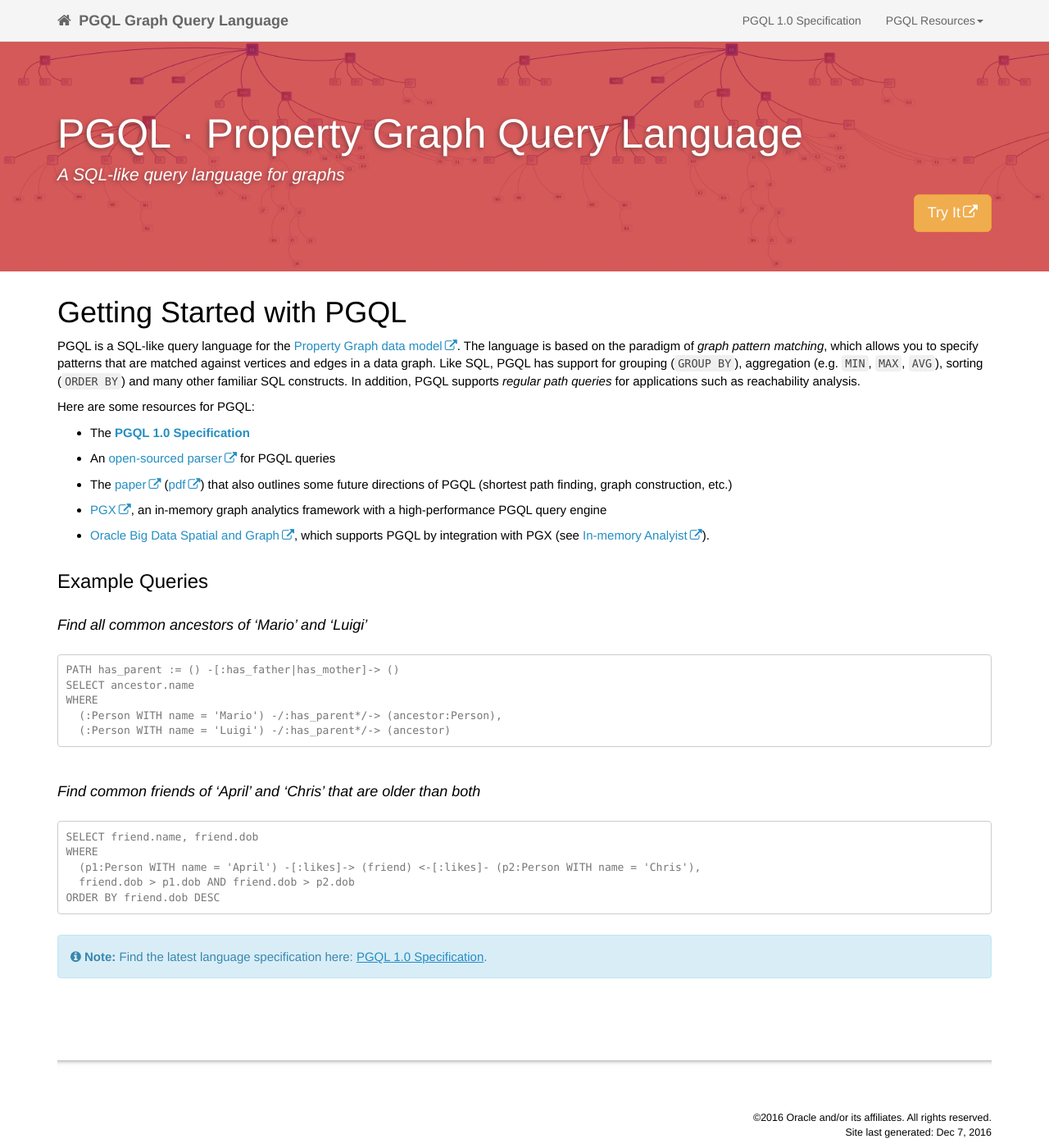
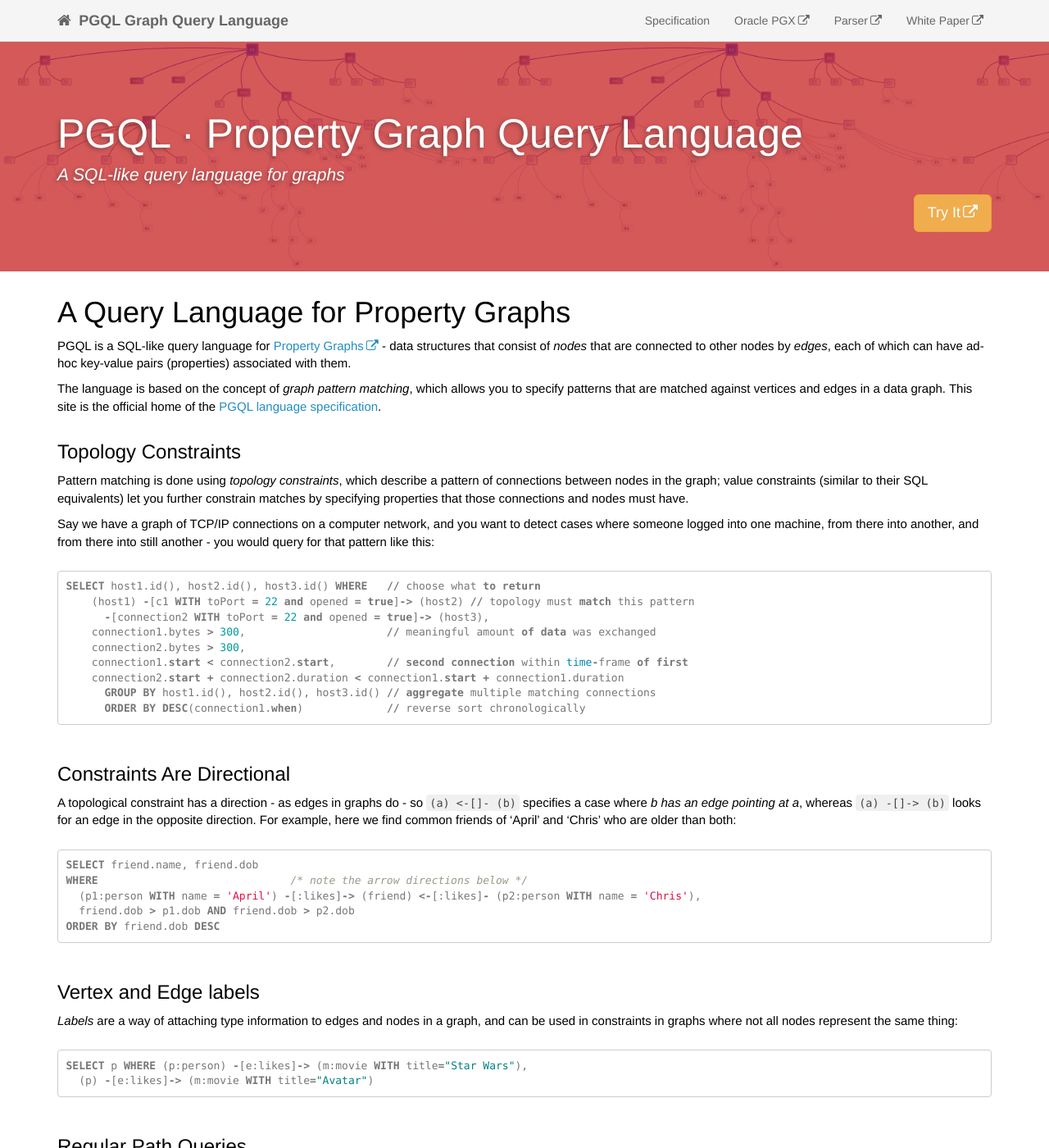
Before and after one commit to oracle/pgql-lang, a Jekyll site: the page built from index.md, in a window 1280 px wide and 1400 px high. Shown: the whole window at 82% size. Built offline with Jekyll 4.4.1, drawn with Linux system fonts in a browser that asks for light colours; nearby versions of some CDN libraries; comment, search, counter and statistics services are not loaded; some of the changed text lies outside the part shown.

Commit message:
home page from Tim

````diff
--- a/_layouts/default.html
+++ b/_layouts/default.html
@@ -92,7 +92,7 @@
     <!-- Content Column -->
 
     {% if page.url contains 'index.html' %}
-    <div style="margin-top:290px;> <!-- make it span over the entire page -->
+    <div style="margin-top:220px;> <!-- make it span over the entire page -->
     {% else %}
     <div class="col-md-9">
     {% endif %}
--- a/index.md
+++ b/index.md
@@ -1,30 +1,75 @@
 ---
-title: Getting Started with PGQL
-keywords: pgql graph query language
+title: Home
 permalink: /index.html
 toc: false
+keywords: pgql graph query language database analytics social
 ---
 
-PGQL is a SQL-like query language for the [Property Graph data model](https://github.com/tinkerpop/blueprints/wiki/Property-Graph-Model).
-The language is based on the paradigm of _graph pattern matching_, which allows you to specify patterns that are matched against vertices and edges in a data graph.
-Like SQL, PGQL has support for grouping (`GROUP BY`), aggregation (e.g. `MIN`, `MAX`, `AVG`), sorting (`ORDER BY`) and many other familiar SQL constructs.
-In addition, PGQL supports _regular path queries_ for applications such as reachability analysis.
+A Query Language for Property Graphs
+====================================
 
-Here are some resources for PGQL:
+PGQL is a SQL-like query language for [Property Graphs](https://github.com/tinkerpop/blueprints/wiki/Property-Graph-Model) - data structures that consist of *nodes* that are connected to other nodes by *edges*, each of which can have ad-hoc key-value pairs (properties) associated with them.
 
- - The [**PGQL 1.0 Specification**](spec/1.0/)
- - An [open-sourced parser](https://github.com/oracle/pgql-lang) for PGQL queries
- - The [paper](http://dl.acm.org/citation.cfm?id=2960421) ([pdf](http://event.cwi.nl/grades/2016/07-VanRest.pdf)) that also outlines some future directions of PGQL
-   (shortest path finding, graph construction, etc.)
- - [PGX](http://www.oracle.com/technetwork/oracle-labs/parallel-graph-analytics/overview/index.html), an in-memory graph analytics framework with a high-performance PGQL query engine
- - [Oracle Big Data Spatial and Graph](http://www.oracle.com/technetwork/database/database-technologies/bigdata-spatialandgraph/overview/index.html), which supports PGQL by integration with PGX
-   (see [In-memory Analyist](http://docs.oracle.com/bigdata/bda45/BDSPA/using-inmem-analytics.htm#BDSPA264)).
+The language is based on the concept of *graph pattern matching*, which allows you to specify patterns that are matched against vertices and edges in a data graph.  This site is the official home of the [PGQL language specification](spec/1.0/).
 
-## Example Queries
 
-#### Find all common ancestors of 'Mario' and 'Luigi'
+Topology Constraints
+--------------------
 
+Pattern matching is done using *topology constraints*, which describe a pattern of connections between nodes
+in the graph;  value constraints (similar to their SQL equivalents) let you further constrain matches by specifying
+properties that those connections and nodes must have.
+
+Say we have a graph of TCP/IP connections on a computer network, and you want to detect cases where someone logged into
+one machine, from there into another, and from there into still another - you would query for that pattern like this:
+
+```sql
+SELECT host1.id(), host2.id(), host3.id() WHERE   // choose what to return
+    (host1) -[c1 WITH toPort = 22 and opened = true]-> (host2) // topology must match this pattern
+      -[connection2 WITH toPort = 22 and opened = true]-> (host3),
+    connection1.bytes > 300,                      // meaningful amount of data was exchanged
+    connection2.bytes > 300,
+    connection1.start < connection2.start,        // second connection within time-frame of first
+    connection2.start + connection2.duration < connection1.start + connection1.duration
+      GROUP BY host1.id(), host2.id(), host3.id() // aggregate multiple matching connections
+      ORDER BY DESC(connection1.when)             // reverse sort chronologically
 ```
+
+
+Constraints Are Directional
+---------------------------
+
+A topological constraint has a direction - as edges in graphs do - so `(a) <-[]- (b)`
+specifies a case where *b has an edge pointing at a*, whereas `(a) -[]-> (b)` looks
+for an edge in the opposite direction.  For example, here we find common friends of
+'April' and 'Chris' who are older than both:
+
+```sql
+SELECT friend.name, friend.dob
+WHERE                              /* note the arrow directions below */
+  (p1:person WITH name = 'April') -[:likes]-> (friend) <-[:likes]- (p2:person WITH name = 'Chris'),
+  friend.dob > p1.dob AND friend.dob > p2.dob
+ORDER BY friend.dob DESC
+```
+
+Vertex and Edge labels
+----------------------
+
+*Labels* are a way of attaching type information to edges and nodes in a graph, and can be used in
+constraints in graphs where not all nodes represent the same thing:
+
+```sql
+SELECT p WHERE (p:person) -[e:likes]-> (m:movie WITH title="Star Wars"),
+  (p) -[e:likes]-> (m:movie WITH title="Avatar")
+```
+
+Regular Path Queries
+--------------------
+
+Regular path queries allow for a pattern to be reused - for example, here we
+find all of the common ancestors of Mario and Luigi:
+
+```sql
 PATH has_parent := () -[:has_father|has_mother]-> ()
 SELECT ancestor.name
 WHERE
@@ -32,14 +77,32 @@
   (:Person WITH name = 'Luigi') -/:has_parent*/-> (ancestor)
 ```
 
-#### Find common friends of 'April' and 'Chris' that are older than both
+The path specification above also shows the use of *anonymous constraints* - no
+need to define names for intermediate edges or nodes that will not be used in
+additional constraints or query results.  Anonymous elements *can* have constraints,
+such as `[:has_father|has_mother]` above - the edge does not get a variable name
+(we will not reference it elsewhere), but is constrained.
 
-```
-SELECT friend.name, friend.dob
-WHERE
-  (p1:Person WITH name = 'April') -[:likes]-> (friend) <-[:likes]- (p2:Person WITH name = 'Chris'),
-  friend.dob > p1.dob AND friend.dob > p2.dob
-ORDER BY friend.dob DESC
-```
+Aggregation and Sorting
+-----------------------
 
-{% include note.html content="Find the latest language specification here: [PGQL 1.0 Specification](spec/1.0/)." %}
+Like SQL, PGQL has support for:
+
+ * `GROUP BY` to create groups of solutions
+ * `MIN`, `MAX`, `SUM` and `AVG` aggregations
+ * `ORDER BY` to sort results
+
+ and many other familiar SQL constructs.
+
+
+Resources
+---------
+
+ - [PGQL 1.0 Language Specification](spec/1.0/) - the official language specification
+ - An [open-sourced parser](https://github.com/oracle/pgql-lang) for PGQL queries on GitHub
+ - [White Paper](http://dl.acm.org/citation.cfm?id=2960421) ([pdf](http://event.cwi.nl/grades/2016/07-VanRest.pdf)) that also outlines some future directions of PGQL
+   (shortest path finding, graph construction, etc.)
+ - [Oracle Labs' Parallel Graph Analytics (PGX)](http://www.oracle.com/technetwork/oracle-labs/parallel-graph-analytics/overview/index.html), an in-memory graph analytics framework with a high-performance PGQL query engine
+ - [Oracle Big Data Spatial and Graph](http://www.oracle.com/technetwork/database/database-technologies/bigdata-spatialandgraph/overview/index.html), which supports PGQL by embedding PGX
+   (see [the in-memory analyst documentation](http://docs.oracle.com/bigdata/bda45/BDSPA/using-inmem-analytics.htm#BDSPA264)).
+ - [(Obsolete) PGQL 0.9 Specification](https://docs.oracle.com/cd/E56133_01/1.2.1/PGQL_Specification.pdf)
````
Also changed, not shown: _data/topnav.yml (+28 -12 lines).
